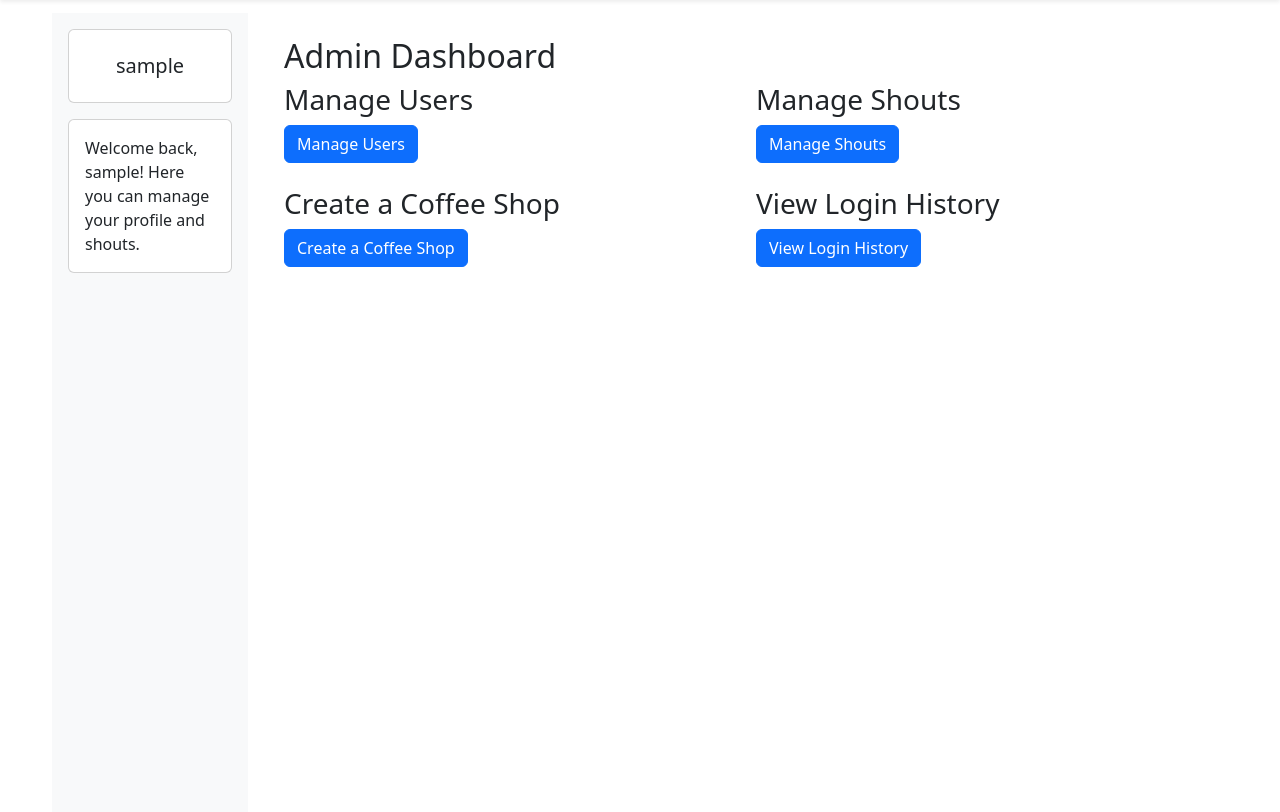
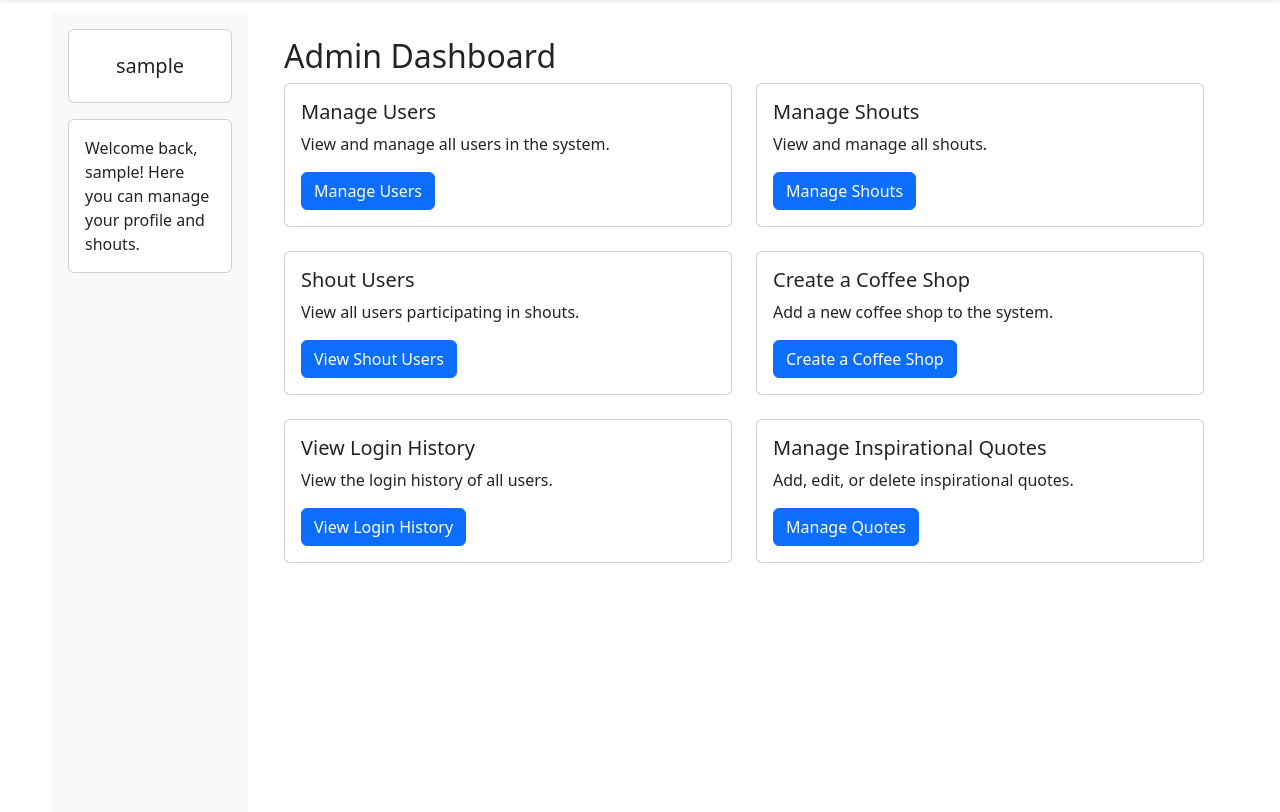
Before and after one commit to douglasbright/coffee_shout_tracker, a Flask app: page /admin/dashboard in a window 1280 px wide. Shown: the part 57-869 px from the top of the page. Run offline with Flask 3, Linux system fonts and the light colour scheme; a user stored in the database is signed in; tables that the repository leaves empty hold one stand-in row (values such as "Sample post"); parts of the project's set-up code (start-up, migrations or seed data) failed here and were passed over; some libraries are stand-ins or nearby versions.

Commit message:
Remove performed_on_behalf column, update admin page layout, and other QOL improvements

```diff
--- a/app/admin_routes.py
+++ b/app/admin_routes.py
@@ -1,7 +1,7 @@
 # app/admin_routes.py
 from flask import Blueprint, render_template, flash, redirect, url_for
 from flask_login import login_required, current_user
-from .models import LoginHistory
+from .models import LoginHistory, Shout, User, shout_users, db
 
 admin = Blueprint('admin', __name__)
 
@@ -21,3 +21,33 @@ def view_login_history():
         return redirect(url_for('main.dashboard'))
     login_history = LoginHistory.query.order_by(LoginHistory.login_time.desc()).all()
     return render_template('login_history.html', login_history=login_history)
+
+@admin.route('/admin/shout_users', methods=['GET'])
+@login_required
+def admin_shout_users():
+    if not current_user.is_admin:
+        flash('You do not have permission to access this page.', 'danger')
+        return redirect(url_for('main.dashboard'))
+
+    # Query all shouts and their users
+    shouts = Shout.query.all()
+    shout_users_data = db.session.execute(
+        db.select(
+            User.id, User.username, User.email,
+            shout_users.c.is_admin, shout_users.c.is_active, shout_users.c.sequence,
+            shout_users.c.is_catchup_due, shout_users.c.is_available_for_shout,
+            shout_users.c.shout_id
+        )
+        .join_from(shout_users, User, shout_users.c.user_id == User.id)
+        .order_by(shout_users.c.shout_id, shout_users.c.sequence)
+    ).all()
+
+    # Organize data by shout
+    shouts_with_users = {}
+    for shout in shouts:
+        shouts_with_users[shout.id] = {
+            'shout': shout,
+            'users': [user for user in shout_users_data if user.shout_id == shout.id]
+        }
+
+    return render_template('admin_shout_users.html', shouts_with_users=shouts_with_users)
--- a/app/models.py
+++ b/app/models.py
@@ -167,7 +167,7 @@ shout_users = db.Table('shout_users',
     db.Column('is_active', db.Boolean, default=True),
     db.Column('sequence', db.Integer, nullable=True),
     db.Column('is_catchup_due', db.Boolean, default=False),  # New field to indicate if catchup is due
-    db.Column('performed_on_behalf', db.Boolean, default=False),  # New field to indicate if the shouter performed on behalf of someone else
+    # db.Column('performed_on_behalf', db.Boolean, default=False),  # Remove the performed_on_behalf column
     db.Column('is_available_for_shout', db.Boolean, default=True)  # Field to indicate if the shouter is available for a shout
 )
 
@@ -253,7 +253,7 @@ class ShoutReaction(db.Model):
     id = db.Column(db.Integer, primary_key=True)
     shout_round_id = db.Column(db.Integer, db.ForeignKey('shout_round.id'), nullable=False, index=True)
     user_id = db.Column(db.Integer, db.ForeignKey('user.id'), nullable=False, index=True)
-    emoji = db.Column(db.String(10), nullable=False)
+    emoji = db.Column(db.String(50), nullable=False)
     created_at = db.Column(db.DateTime, default=datetime.utcnow)
 
     # Relationships
--- a/app/quote_routes.py
+++ b/app/quote_routes.py
@@ -27,7 +27,7 @@ def manage_quotes():
         db.session.add(new_quote)
         db.session.commit()
         flash('Quote added successfully!', 'success')
-        return redirect(url_for('main.manage_quotes'))
+        return redirect(url_for('quote.manage_quotes'))
 
     # Fetch all quotes from the database
     quotes = Quote.query.all()
@@ -53,7 +53,7 @@ def edit_quote(quote_id):
         quote.author = form.author.data
         db.session.commit()
         flash('Quote updated successfully.', 'success')
-        return redirect(url_for('main.manage_quotes'))
+        return redirect(url_for('quote.manage_quotes'))
 
     return render_template('manage_quotes.html', edit_quote_form=form)
 
@@ -70,6 +70,6 @@ def delete_quote(quote_id):
     db.session.commit()
     flash('Quote deleted successfully.', 'success')
 
-    return redirect(url_for('main.manage_quotes'))
+    return redirect(url_for('quote.manage_quotes'))
 
 from .shout_utils import set_next_shouter
--- a/app/templates/admin.html
+++ b/app/templates/admin.html
@@ -4,22 +4,66 @@
 {% block content %}
 <div class="container mt-4">
     <h2>Admin Dashboard</h2>
-    <div class="row">
-        <div class="col-md-6">
-            <h3>Manage Users</h3>
-            <a href="{{ url_for('profile.manage_users') }}" class="btn btn-primary">Manage Users</a>
+    <div class="row row-cols-1 row-cols-md-2 g-4">
+        <!-- Manage Users -->
+        <div class="col">
+            <div class="card h-100">
+                <div class="card-body">
+                    <h5 class="card-title">Manage Users</h5>
+                    <p class="card-text">View and manage all users in the system.</p>
+                    <a href="{{ url_for('profile.manage_users') }}" class="btn btn-primary">Manage Users</a>
+                </div>
+            </div>
         </div>
-        <div class="col-md-6">
-            <h3>Manage Shouts</h3>
-            <a href="{{ url_for('shout.manage_shouts') }}" class="btn btn-primary">Manage Shouts</a>
+        <!-- Manage Shouts -->
+        <div class="col">
+            <div class="card h-100">
+                <div class="card-body">
+                    <h5 class="card-title">Manage Shouts</h5>
+                    <p class="card-text">View and manage all shouts.</p>
+                    <a href="{{ url_for('shout.manage_shouts') }}" class="btn btn-primary">Manage Shouts</a>
+                </div>
+            </div>
         </div>
-        <div class="col-md-6 mt-4">
-            <h3>Create a Coffee Shop</h3>
-            <a href="{{ url_for('coffee_shop.add_coffee_shop') }}" class="btn btn-primary">Create a Coffee Shop</a>
+        <!-- Shout Users -->
+        <div class="col">
+            <div class="card h-100">
+                <div class="card-body">
+                    <h5 class="card-title">Shout Users</h5>
+                    <p class="card-text">View all users participating in shouts.</p>
+                    <a href="{{ url_for('admin.admin_shout_users') }}" class="btn btn-primary">View Shout Users</a>
+                </div>
+            </div>
         </div>
-        <div class="col-md-6 mt-4">
-            <h3>View Login History</h3>
-            <a href="{{ url_for('admin.view_login_history') }}" class="btn btn-primary">View Login History</a>
+        <!-- Create a Coffee Shop -->
+        <div class="col">
+            <div class="card h-100">
+                <div class="card-body">
+                    <h5 class="card-title">Create a Coffee Shop</h5>
+                    <p class="card-text">Add a new coffee shop to the system.</p>
+                    <a href="{{ url_for('coffee_shop.add_coffee_shop') }}" class="btn btn-primary">Create a Coffee Shop</a>
+                </div>
+            </div>
+        </div>
+        <!-- View Login History -->
+        <div class="col">
+            <div class="card h-100">
+                <div class="card-body">
+                    <h5 class="card-title">View Login History</h5>
+                    <p class="card-text">View the login history of all users.</p>
+                    <a href="{{ url_for('admin.view_login_history') }}" class="btn btn-primary">View Login History</a>
+                </div>
+            </div>
+        </div>
+        <!-- Manage Inspirational Quotes -->
+        <div class="col">
+            <div class="card h-100">
+                <div class="card-body">
+                    <h5 class="card-title">Manage Inspirational Quotes</h5>
+                    <p class="card-text">Add, edit, or delete inspirational quotes.</p>
+                    <a href="{{ url_for('quote.manage_quotes') }}" class="btn btn-primary">Manage Quotes</a>
+                </div>
+            </div>
         </div>
     </div>
 </div>
--- a/app/templates/manage_quotes.html
+++ b/app/templates/manage_quotes.html
@@ -8,7 +8,7 @@
     <div class="card mb-4">
         <div class="card-body">
             <h5 class="card-title">Add New Quote</h5>
-            <form method="POST" action="{{ url_for('main.manage_quotes') }}">
+            <form method="POST" action="{{ url_for('quote.manage_quotes') }}">
                 {{ add_quote_form.hidden_tag() }}
                 <div class="mb-3">
                     {{ add_quote_form.text.label }}<br>
@@ -42,7 +42,7 @@
                     <button class="btn btn-sm btn-primary" data-bs-toggle="modal" data-bs-target="#editQuoteModal{{ quote.id }}">Edit</button>
 
                     <!-- Delete Form -->
-                    <form method="POST" action="{{ url_for('main.delete_quote', quote_id=quote.id) }}" style="display:inline;">
+                    <form method="POST" action="{{ url_for('quote.delete_quote', quote_id=quote.id) }}" style="display:inline;">
                         <button type="submit" class="btn btn-sm btn-danger">Delete</button>
                     </form>
                 </td>
@@ -57,7 +57,7 @@
                             <button type="button" class="btn-close" data-bs-dismiss="modal" aria-label="Close"></button>
                         </div>
                         <div class="modal-body">
-                            <form method="POST" action="{{ url_for('main.edit_quote', quote_id=quote.id) }}">
+                            <form method="POST" action="{{ url_for('quote.edit_quote', quote_id=quote.id) }}">
                                 {{ edit_quote_form.hidden_tag() }}
                                 <div class="mb-3">
                                     <label for="text">Quote</label>
```
Also changed, not shown: app/shout_utils.py (+24 -4 lines), app/templates/admin_shout_users.html (added, +39 -0 lines).
